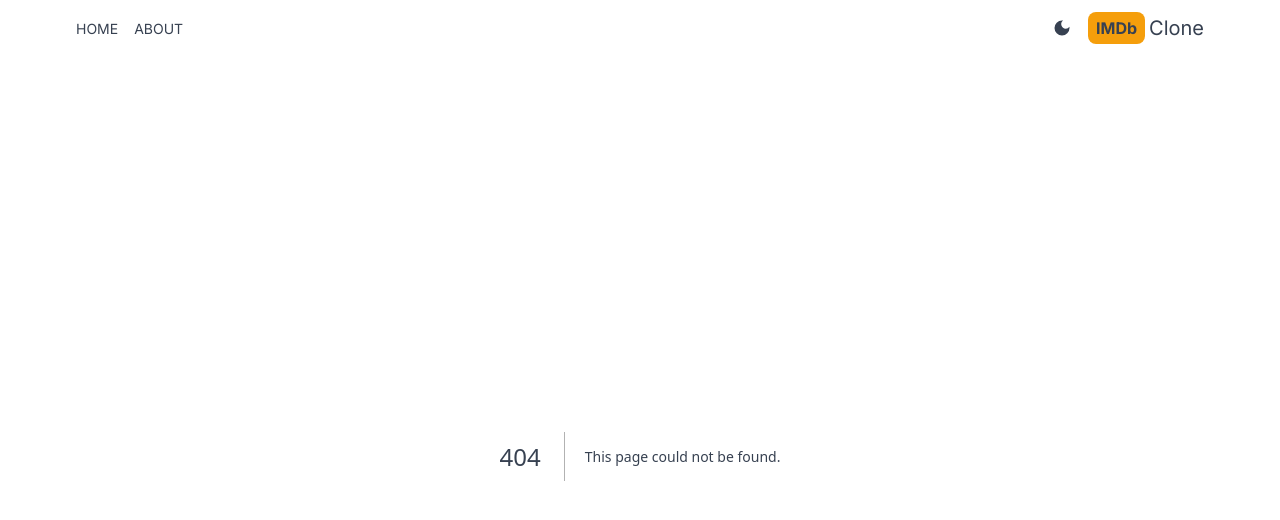
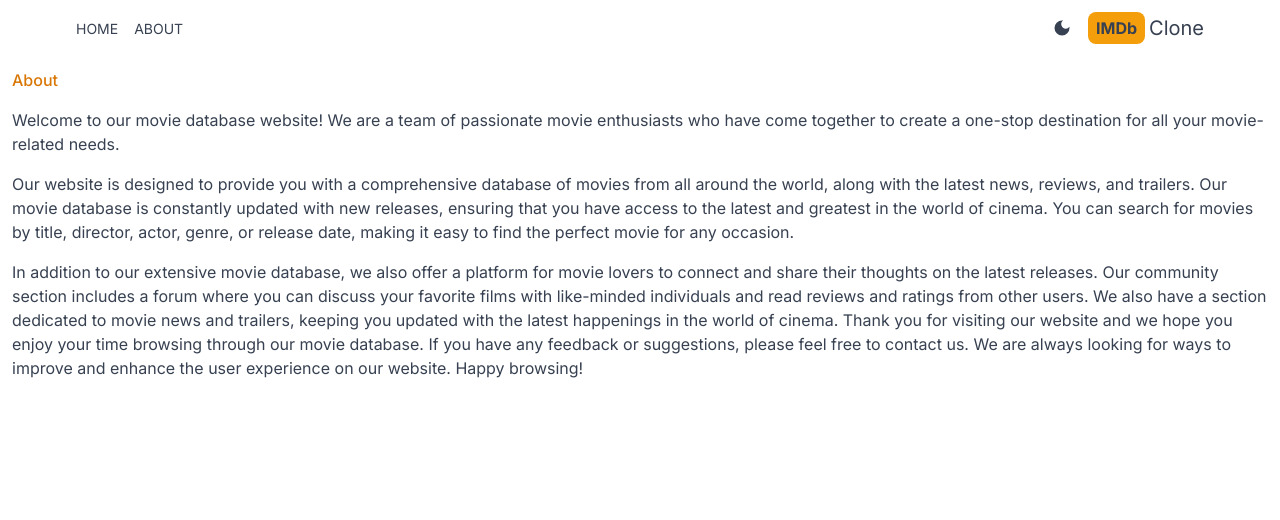
Before and after one commit to Suulayman5/imdb-clone, a Next.js app: page /about in a window 1280 px wide. Before the commit this address had no page. Shown: the top 520 px of the page. Built offline with nearby package versions, Linux system fonts and the light colour scheme.

Commit message:
added about page

```diff
--- /dev/null
+++ b/src/app/about/page.jsx
@@ -0,0 +1,40 @@
+import React from 'react'
+
+const About = () => {
+  return (
+    <div className='max-w-6x1 mx-auto p-3 space-y-4'>
+        <h1 className='text-2x1 font-medium text-amber-600'>About</h1>
+        <p>
+        Welcome to our movie database website! We are a team of passionate movie
+        enthusiasts who have come together to create a one-stop destination for
+        all your movie-related needs.
+      </p>
+
+      <p>
+        Our website is designed to provide you with a comprehensive database of
+        movies from all around the world, along with the latest news, reviews,
+        and trailers. Our movie database is constantly updated with new
+        releases, ensuring that you have access to the latest and greatest in
+        the world of cinema. You can search for movies by title, director,
+        actor, genre, or release date, making it easy to find the perfect movie
+        for any occasion.
+      </p>
+
+      <p>
+        In addition to our extensive movie database, we also offer a platform
+        for movie lovers to connect and share their thoughts on the latest
+        releases. Our community section includes a forum where you can discuss
+        your favorite films with like-minded individuals and read reviews and
+        ratings from other users. We also have a section dedicated to movie news
+        and trailers, keeping you updated with the latest happenings in the
+        world of cinema. Thank you for visiting our website and we hope you
+        enjoy your time browsing through our movie database. If you have any
+        feedback or suggestions, please feel free to contact us. We are always
+        looking for ways to improve and enhance the user experience on our
+        website. Happy browsing!
+      </p>
+    </div>
+  )
+}
+
+export default About
--- a/src/components/Header.jsx
+++ b/src/components/Header.jsx
@@ -11,7 +11,7 @@
     <div className='flex justify-between items-center p-3 max-w-6xl mx-auto'>
         <div className=" flex gap-4">
             <MenuItem title = "Home" address = "/" Icon={AiFillHome}/>
-            <MenuItem title = "About" address = "/" Icon={BsFillInfoCircleFill}/>
+            <MenuItem title = "About" address = "about" Icon={BsFillInfoCircleFill}/>
         </div>
         <div className="flex items-center gap-4">
           <DarkModeSwitch/>
```
